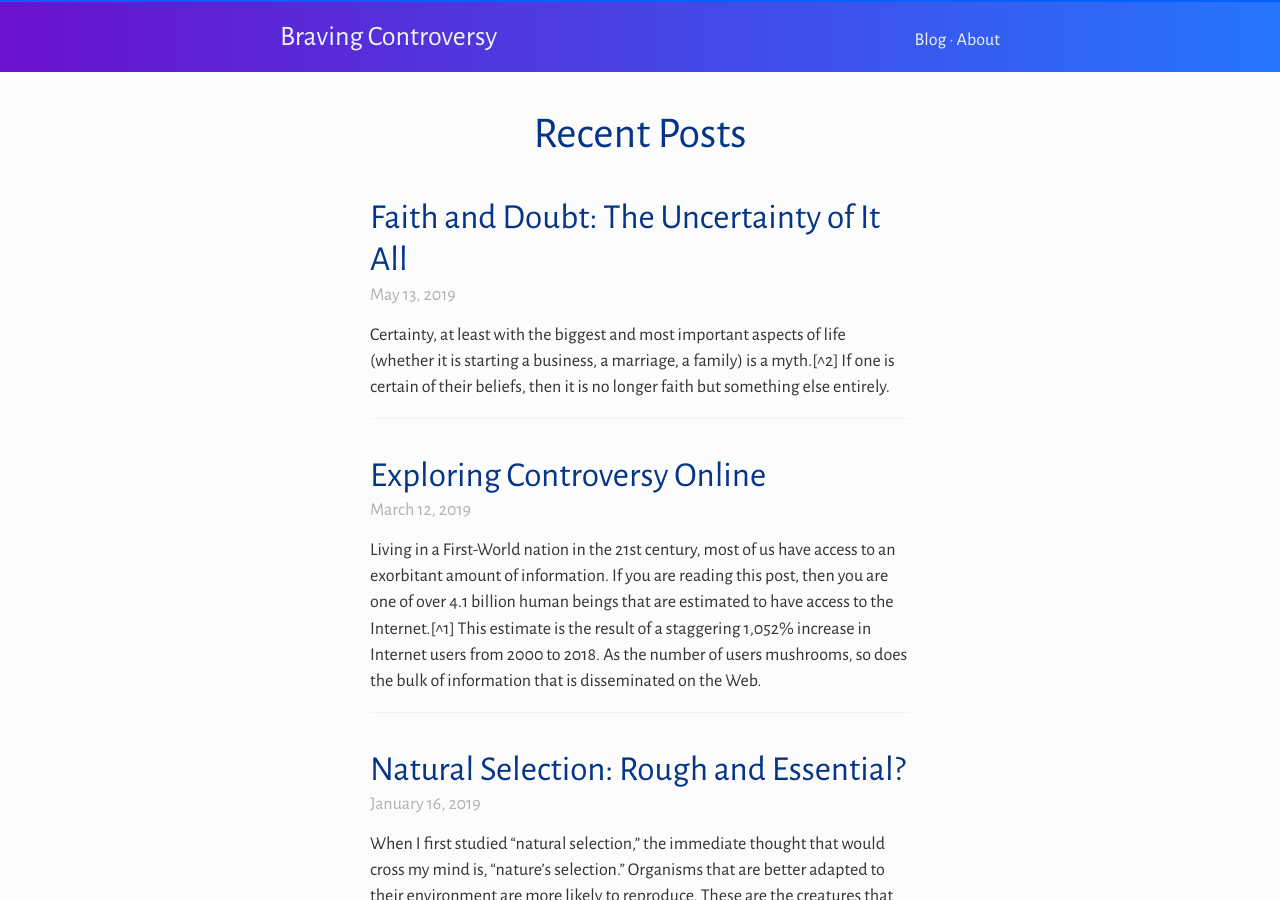
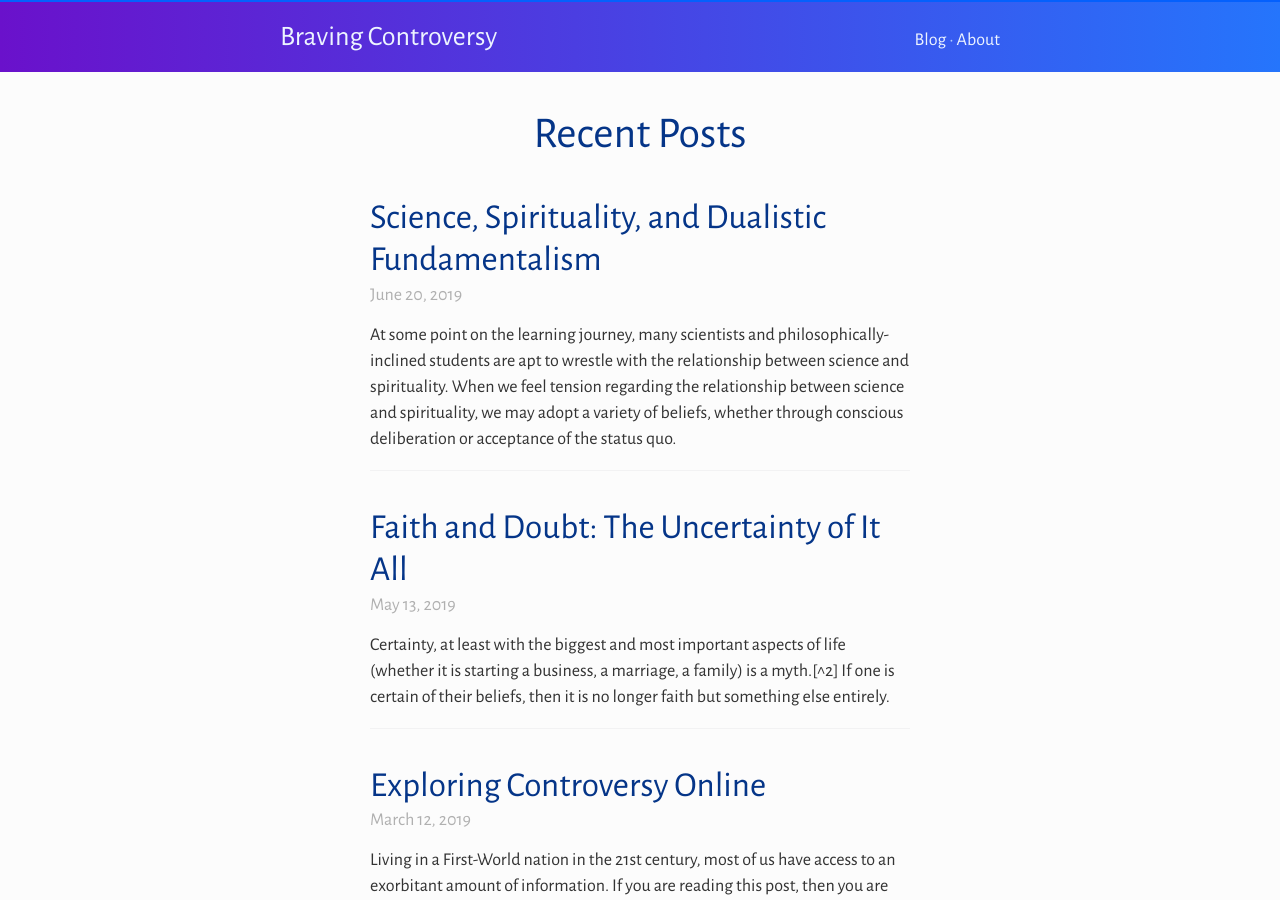
Before and after one commit to peace60895/peace60895.github.io, a Jekyll site: the page built from index.html, in a window 1280 px wide and 900 px high. Built offline with Jekyll 4.4.1, drawn with Linux system fonts in a browser that asks for light colours.

Commit message:
added specifications

```diff
--- a/_posts/2019-06-20-Science,-Spirituality,-and-Dualistic-Fundamentalism.md
+++ b/_posts/2019-06-20-Science,-Spirituality,-and-Dualistic-Fundamentalism.md
@@ -1,5 +1,10 @@
 ---
-published: false
+layout: post
+title: "Science, Spirituality, and Dualistic Fundamentalism"
+author: Samuel
+tags: science spirituality fundamentalism history-of-clinical-psychology dualism
+excerpt: At some point on the learning journey, many scientists and philosophically-inclined students are apt to wrestle with the relationship between science and spirituality. When we feel tension regarding the relationship between science and spirituality, we may adopt a variety of beliefs, whether through conscious deliberation or acceptance of the status quo.
+published: true
 ---
 At some point on the learning journey, many scientists and philosophically-inclined students are apt to wrestle with the relationship between science and spirituality. When we feel tension regarding the relationship between science and spirituality, we may adopt a variety of beliefs, whether through conscious deliberation or acceptance of the status quo. We may decide that science and spirituality are completely separate, yet compatible, domains. We may decide to embrace one and reject the other as invalid. Or, we may push away from the subject altogether.
 
```
